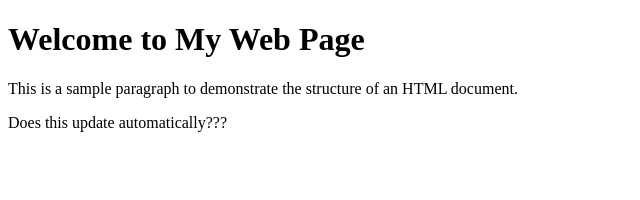
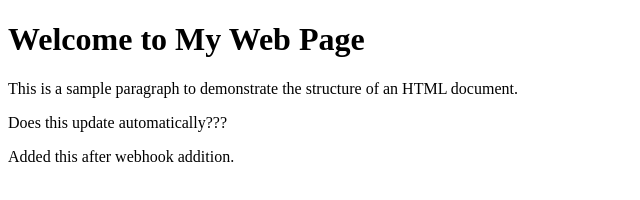
Before and after one commit to cabuk79/CoolifyTrial, a plain HTML site: page index.html in a window 1280 px wide. Shown: the whole page, without its empty margins (0-640 px from the left). Drawn offline with Linux system fonts and the light colour scheme.

Commit message:
Third commit

```diff
--- a/index.html
+++ b/index.html
@@ -12,4 +12,6 @@
     <p>This is a sample paragraph to demonstrate the structure of an HTML document.</p>
 
     <p>Does this update automatically???</p>
+
+    <p>Added this after webhook addition.</p>
 </body>
```
